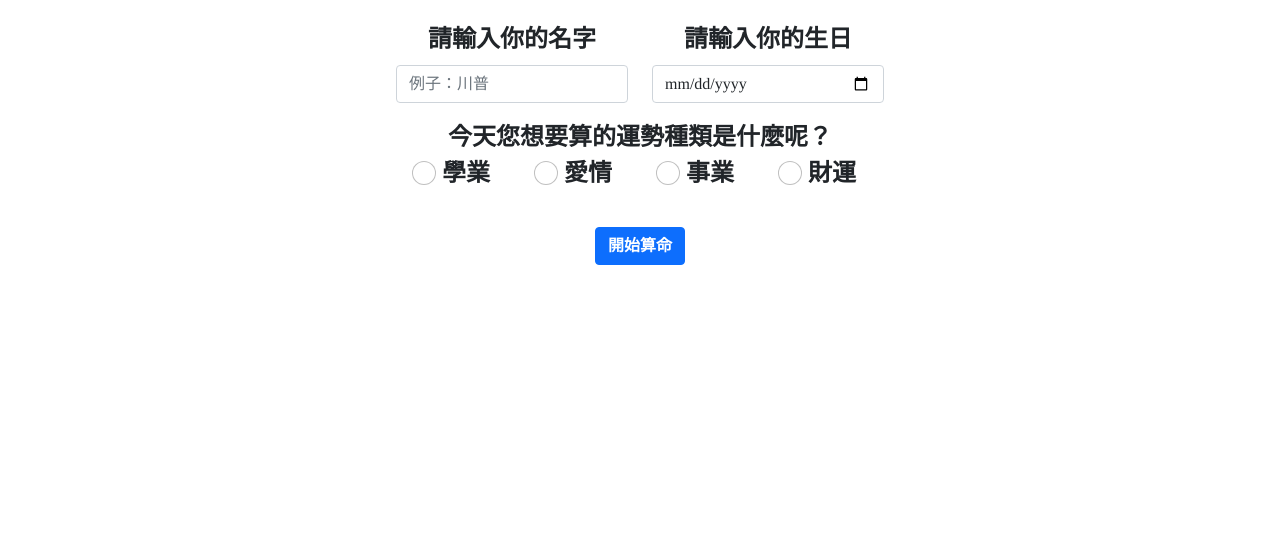
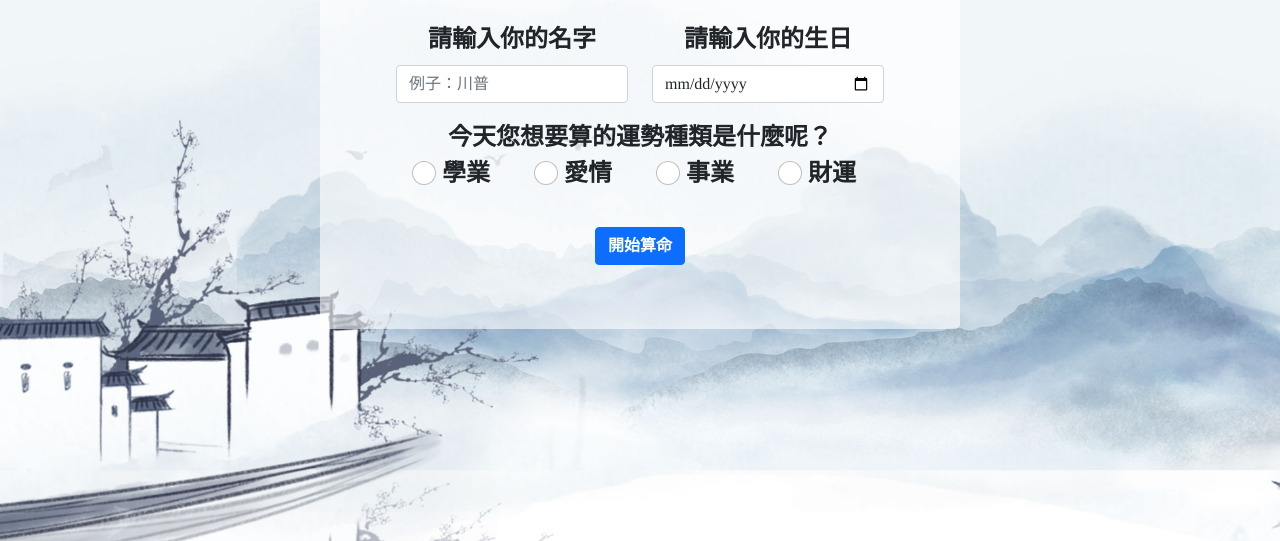
Before and after one commit to quackwilson/109-1Frontend, a plain HTML site: page final/index.html in a window 1280 px wide. Shown: the part 259-800 px from the top of the page. Drawn offline with Linux system fonts and the light colour scheme.

Commit message:
fix bug2

```diff
--- a/final/assets/css/index.css
+++ b/final/assets/css/index.css
@@ -15,7 +15,7 @@ body{
 }
 
 .bg{
-    background-image: url(./assets/img/background.jpg);
+    background-image: url(/assets/img/background.jpg);
     background-repeat: no-repeat;
     background-attachment: fixed;
     background-size: cover;
```
